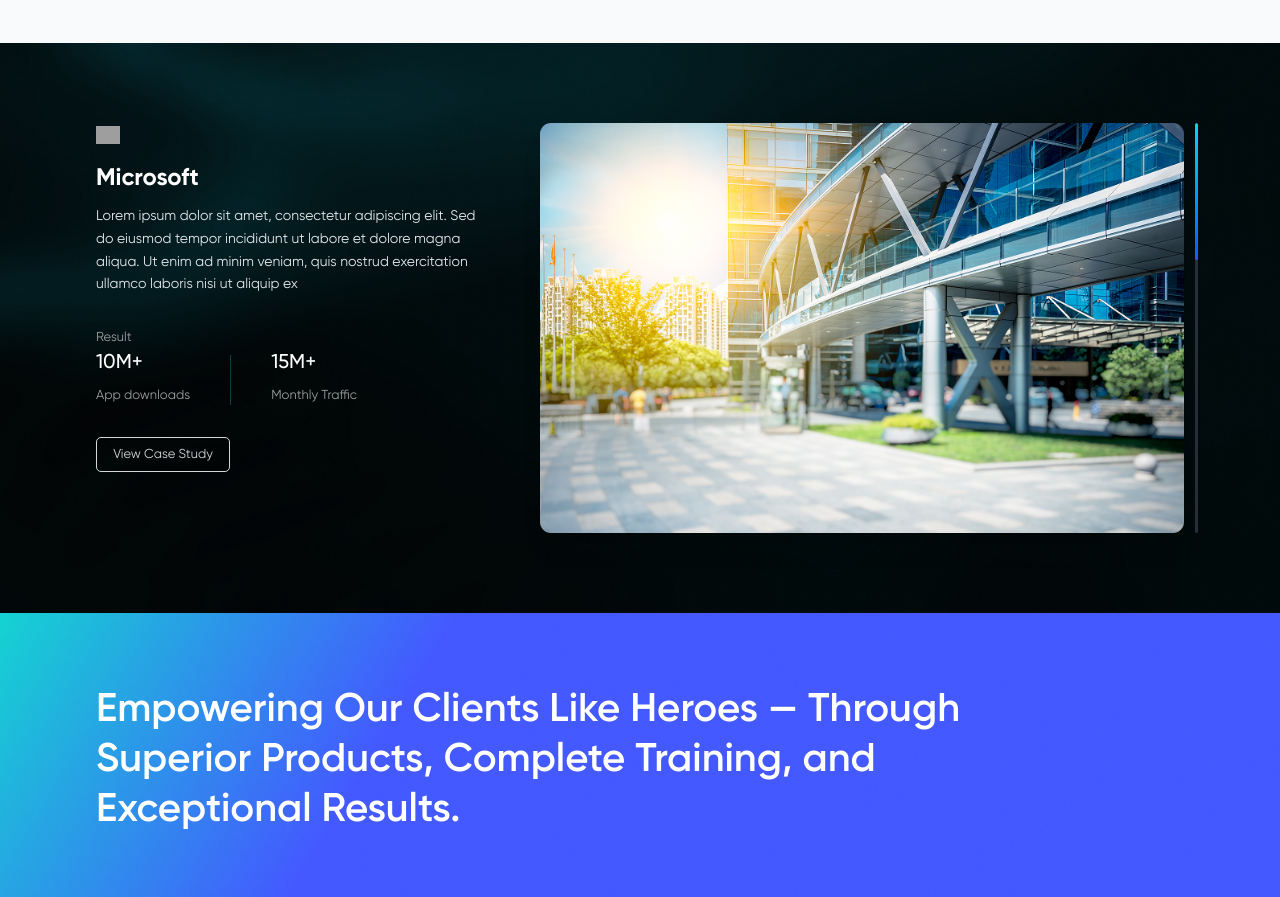
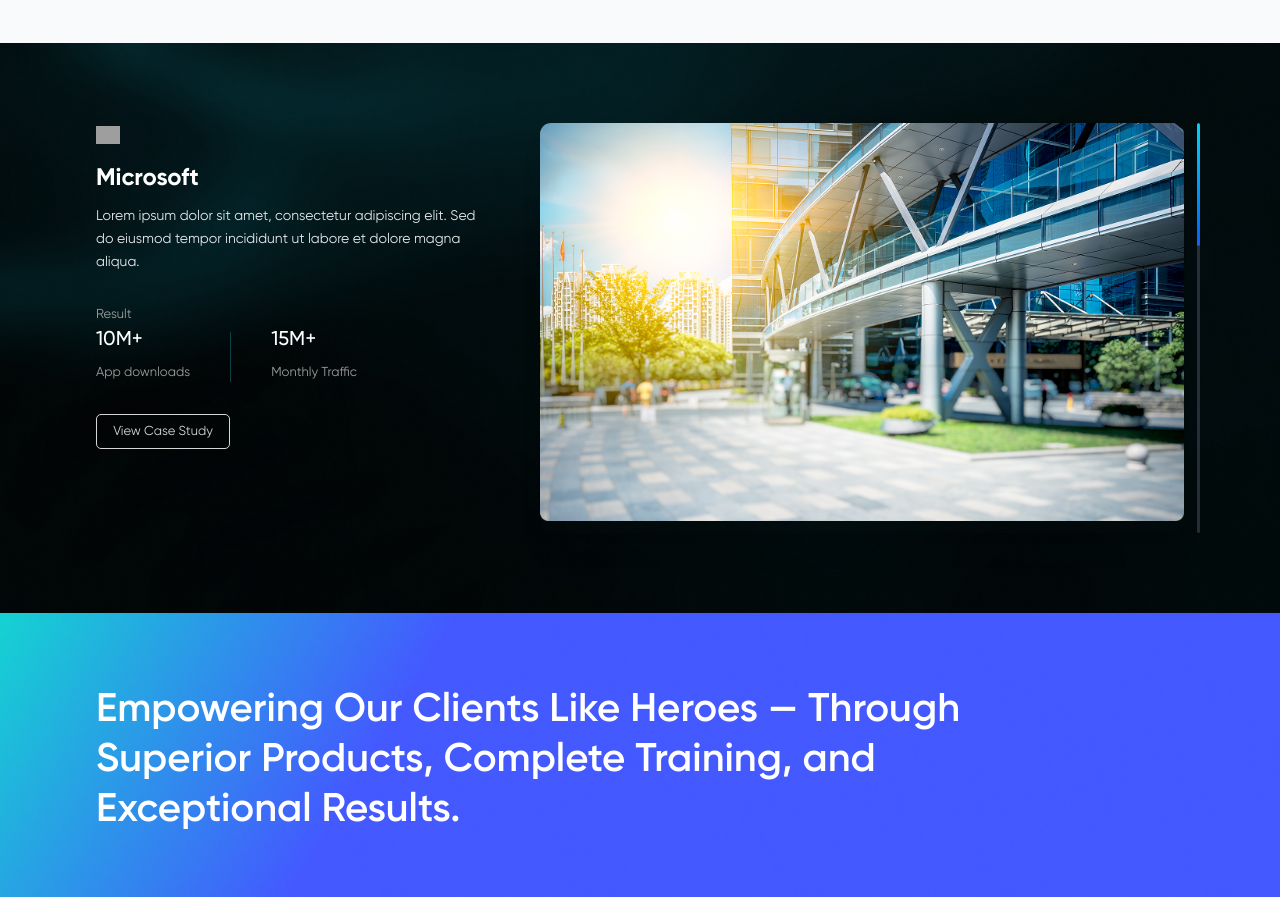
Before and after one commit to AjaySaini18/newWebsite, a React (Vite) app: page / in a window 1280 px wide. Shown: the part 1780-2677 px from the top of the page. Built offline with nearby package versions, Linux system fonts and the light colour scheme; grey boxes are pictures that could not be loaded; a web font is replaced by a local one.

Commit message:
Case Study scroller functionality with design intact.

```diff
--- a/src/components/AIHeroSection.jsx
+++ b/src/components/AIHeroSection.jsx
@@ -76,7 +76,7 @@ const AIHeroSection = () => {
         </div>
 
         {/* Stats Section */}
-        <div className="mt-16 flex flex-wrap justify-center lg:justify-between gap-6">
+        <div className="mt-16 flex flex-wrap justify-center lg:justify-between gap-y-4 sm:gap-2 md:gap-2 lg:gap-4 2xl:gap-6">
           {stats.map((item, idx) => (
             <motion.div
               key={idx}
@@ -85,15 +85,14 @@ const AIHeroSection = () => {
               whileInView="visible"
               viewport={{ once: true }}
               variants={statsVariants}
-              className="flex-1 min-w-[220px] sm:min-w-[250px] max-w-[300px] border border-[#2B2B2B] bg-zinc-900/60 rounded-2xl p-6 shadow-md hover:shadow-lg transition"
+              className="flex-1 min-w-[220px] sm:min-w-[250px] max-w-full border border-[#2B2B2B] bg-zinc-900/60 rounded-2xl p-6 shadow-md hover:shadow-lg transition"
             >
               <div className="text-left">
                 <h3 className="text-xl sm:text-2xl font-semibold text-white">{item.value}</h3>
-                <img
-                  src="/assets/Rectangle 23.svg"
-                  alt="gradient line"
-                  className="w-10 h-1"
-                />
+                <div className="relative w-[48px] h-[3px] mb-3 overflow-hidden">
+              <div className="absolute inset-0 bg-gradient-to-r from-green-400 via-blue-500 to-purple-600"></div>
+              <div className="absolute inset-0 shimmer"></div>
+            </div>
               </div>
               <p className="mt-3 text-[#A9A9A9] text-xs sm:text-sm text-left leading-5">
                 {item.text}
--- a/src/components/AiServiceCard.jsx
+++ b/src/components/AiServiceCard.jsx
@@ -3,14 +3,14 @@ import React from "react";
 
 const AiServiceCard = ({ icon: Icon, title, description }) => {
   return (
-    <div className="bg-[#FCFCFC] rounded-2xl shadow-sm p-4 flex flex-col items-center text-center min-h-[220px] w-full hover:shadow-md transition">
+    <div className="bg-[#FCFCFC] rounded-2xl shadow-md p-4 flex flex-col items-center text-center max-h-full min-h-[250px] w-full shadow:lg transition">
       <img
         src={Icon}
         alt={`${title} Icon`}
-        className="h-12 w-12 mb-3"
+        className="h-14 w-14 mb-3"
       />
-      <h3 className="text-md font-bold text-gray-800 mb-3">{title}</h3>
-      <p className="text-[11px] text-[#585858] line-clamp-5 text-center  leading-3.5 font-medium">{description}</p>
+      <h3 className="text-lg font-bold text-gray-800 mb-3">{title}</h3>
+      <p className="text-[15px] text-[#585858] font-figtree font-medium line-clamp-5 text-center  leading-snug ">{description}</p>
     </div>
   );
 };
--- a/src/components/CaseStudySection.jsx
+++ b/src/components/CaseStudySection.jsx
@@ -1,8 +1,32 @@
 // components/CaseStudySection.jsx
-import React from "react";
+import React, { useRef, useState, useEffect } from "react";
 import { motion } from "framer-motion";
 
 const CaseStudySection = () => {
+  const scrollRef = useRef(null);
+  const [scrollPercent, setScrollPercent] = useState(0);
+
+  useEffect(() => {
+    const handleScroll = () => {
+      if (scrollRef.current) {
+        const { scrollTop, scrollHeight, clientHeight } = scrollRef.current;
+        const percent = (scrollTop / (scrollHeight - clientHeight)) * 100;
+        setScrollPercent(percent);
+      }
+    };
+
+    const container = scrollRef.current;
+    if (container) {
+      container.addEventListener("scroll", handleScroll);
+    }
+
+    return () => {
+      if (container) {
+        container.removeEventListener("scroll", handleScroll);
+      }
+    };
+  }, []);
+
   return (
     <section className="relative w-full overflow-hidden font-gilroy">
       {/* Main Container with Background */}
@@ -23,7 +47,6 @@ const CaseStudySection = () => {
             transition={{ duration: 0.8, ease: "easeOut" }}
             viewport={{ once: true, amount: 0.3 }}
           >
-            {/* Label */}
             <div className="mb-4">
               <img
                 src="/assets/CaseStudy.svg"
@@ -32,22 +55,17 @@ const CaseStudySection = () => {
               />
             </div>
 
-            {/* Title */}
             <h2 className="text-[20px] sm:text-[22px] md:text-[24px] leading-tight font-bold text-white mb-3">
               Microsoft
             </h2>
 
-            {/* Description */}
             <p className="text-[12px] sm:text-[13px] md:text-[14px] leading-relaxed text-gray-200 mb-8">
               Lorem ipsum dolor sit amet, consectetur adipiscing elit. Sed do
-              eiusmod tempor incididunt ut labore et dolore magna aliqua. Ut
-              enim ad minim veniam, quis nostrud exercitation ullamco laboris
-              nisi ut aliquip ex
+              eiusmod tempor incididunt ut labore et dolore magna aliqua.
             </p>
 
             {/* Metrics */}
             <div className="flex items-start sm:items-end">
-              {/* Left Metric */}
               <motion.div
                 className="pr-8 sm:pr-10"
                 initial={{ scale: 0.8, opacity: 0 }}
@@ -66,10 +84,8 @@ const CaseStudySection = () => {
                 </div>
               </motion.div>
 
-              {/* Divider */}
               <div className="w-px bg-[#0E3F48] h-[50px] hidden sm:block"></div>
 
-              {/* Right Metric */}
               <motion.div
                 className="pl-8 sm:pl-10"
                 initial={{ scale: 0.8, opacity: 0 }}
@@ -86,7 +102,6 @@ const CaseStudySection = () => {
               </motion.div>
             </div>
 
-            {/* Button */}
             <motion.button
               className="hover:border-hidden w-[134px] h-[35px] text-[12px] sm:text-[13px] border border-[#D6D6D6] text-[#D6D6D6] rounded-[5px] flex items-center justify-center hover:bg-[linear-gradient(109.77deg,#06F7C4_-5.67%,#4359FF_26.82%)] transition-colors mt-8"
               whileHover={{
@@ -99,7 +114,7 @@ const CaseStudySection = () => {
             </motion.button>
           </motion.div>
 
-          {/* Right Image + Scroller */}
+          {/* Right Image + Fake Scroller */}
           <motion.div
             className="flex-1 flex items-start justify-center"
             initial={{ opacity: 0, x: 60 }}
@@ -107,19 +122,33 @@ const CaseStudySection = () => {
             transition={{ duration: 0.8, ease: "easeOut", delay: 0.2 }}
             viewport={{ once: true, amount: 0.3 }}
           >
-            {/* Wrapper for Image and Scroller */}
             <div className="relative flex">
-              {/* Case Study Image */}
-              <img
-                src="/assets/Rectangle20.png"
-                alt="Microsoft Case Study"
-                className="w-full max-w-[825px] h-auto sm:h-[350px] md:h-[410px] object-cover rounded-[11px] shadow-xl"
-              />
+              {/* Scrollable Image Container */}
+              <div
+                ref={scrollRef}
+                className="w-full max-w-[825px] h-[350px] md:h-[410px] overflow-y-scroll no-scrollbar rounded-[11px] shadow-xl"
+              >
+                {/* Repeat Image to Simulate Scroll */}
+                {[...Array(4)].map((_, i) => (
+                  <img
+                    key={i}
+                    src="/assets/Rectangle20.png"
+                    alt="Microsoft Case Study"
+                    className="w-full h-auto object-cover pb-5"
+                  />
+                ))}
+              </div>
 
-              {/* Scroll Indicator */}
-              <div className="absolute right-[-10px] sm:right-[-14px] top-0 h-full hidden sm:flex items-center">
+              {/* Fake Scroll Indicator */}
+              <div className="absolute right-[-12px] sm:right-[-16px] top-0 h-full hidden sm:flex items-center">
                 <div className="w-[3px] h-full bg-gray-600/50 rounded-full relative overflow-hidden">
-                  <div className="absolute top-0 left-0 w-full h-1/3 bg-gradient-to-b from-cyan-400 to-blue-600 rounded-full animate-scroll-indicator"></div>
+                  <div
+                    className="absolute left-0 w-full bg-gradient-to-b from-cyan-400 to-blue-600 rounded-full transition-all duration-200"
+                    style={{
+                      top: `${scrollPercent}%`,
+                      height: "30%",
+                    }}
+                  ></div>
                 </div>
               </div>
             </div>
--- a/src/index.css
+++ b/src/index.css
@@ -196,3 +196,12 @@
     background-position: 200% 50%;
   }
 }
+
+
+@layer utilities {
+  .no-scrollbar::-webkit-scrollbar { display: none; }               /* Chrome/Safari/Opera */
+  .no-scrollbar { -ms-overflow-style: none; scrollbar-width: none; }/* IE/Edge + Firefox */
+  /* optional fallback if some WebKit versions ignore display:none */
+  .no-scrollbar::-webkit-scrollbar-thumb { background: transparent; }
+  .no-scrollbar::-webkit-scrollbar-track { background: transparent; }
+}
```
